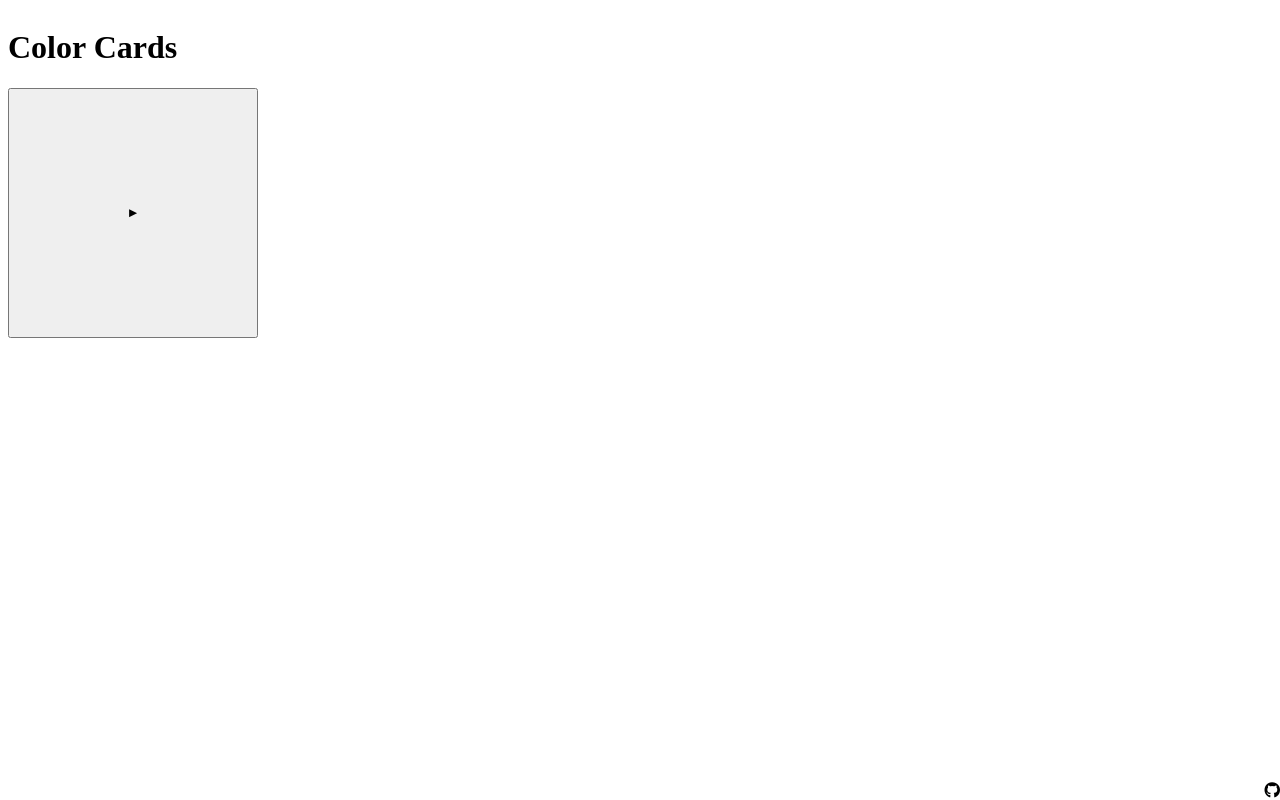
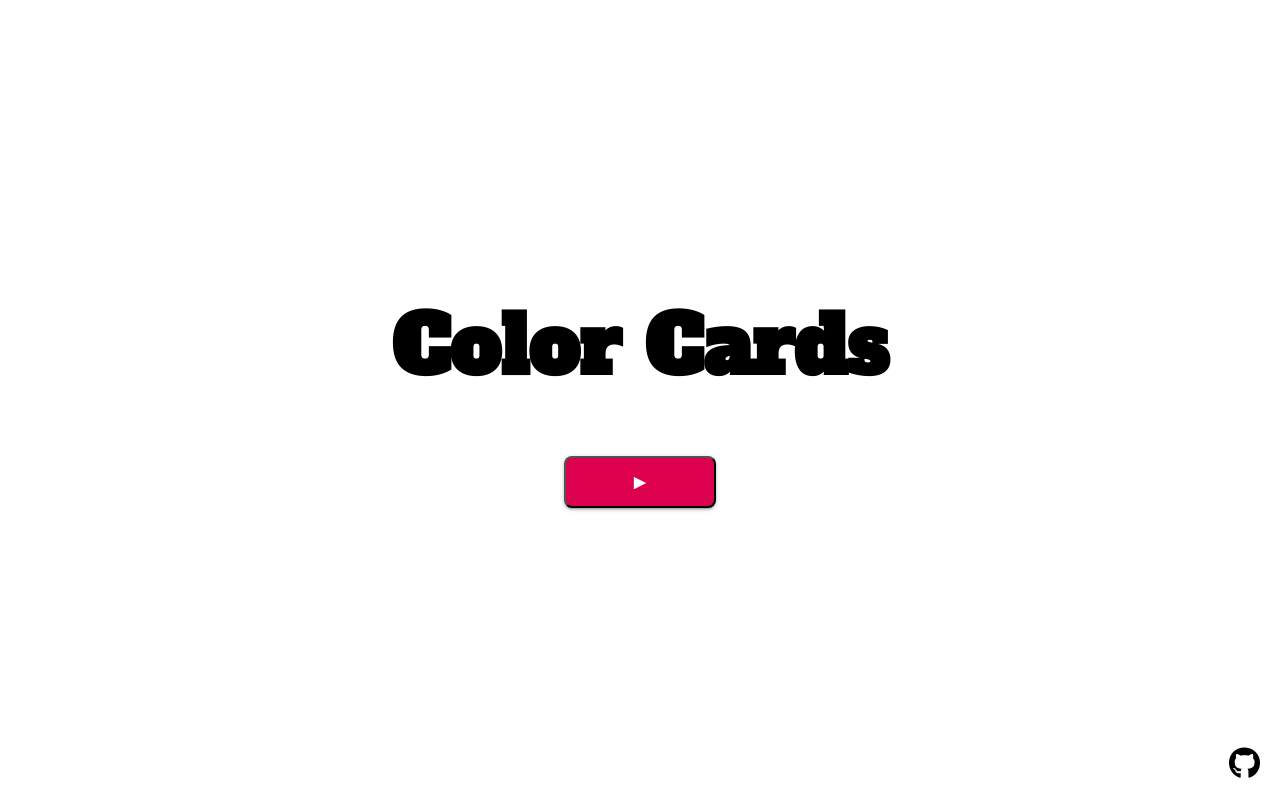
Before and after one commit to julieg18/color-card-memory-game, a plain HTML site: page index.html in a window 1280 px wide. Drawn offline with Linux system fonts and the light colour scheme.

Commit message:
Updated UI styles on the Welcome screen :art:
Co-authored-by: Julie <julieheartcrochet@gmail.com>

```diff
--- a/index.css
+++ b/index.css
@@ -1,15 +1,86 @@
+@import url('https://fonts.googleapis.com/css?family=Alfa+Slab+One&display=swap');
+
+html, body {
+    height: 100%;
+    font-family: "Alfa Slab One", "Helvetica", "Arial", sans-serif;
+}
+body {
+    margin: 0;
+    overflow: hidden;
+    background-color: #fff;
+}
+
 main {
     display: flex;
     flex-direction: column;
+    align-items: center;
+    height: 100%;
+    justify-content: center;
+    text-align: center;
+}
+
+main > .title {
+    font-size: 5rem;
+    margin-top: 0;
+
 }
 
 main > .play_button {
-    height: 250px;
-    width: 250px;
+    border-radius: 8px;
+    background: rgb(220, 0, 78);
+    color: white;
+    outline: none;
+    box-shadow: 0px 1px 5px 0px rgba(0,0,0,0.2), 0px 2px 2px 0px rgba(0,0,0,0.14), 0px 3px 1px -2px rgba(0,0,0,0.12);
+    padding: 12px 64px;
+    min-width: 64px;
+    font-size: 1.3rem;
+}
+
+main > .play_button:hover {
+    cursor: pointer;
 }
 
 footer {
     position: absolute;
     bottom: 0;
     right: 0;
+    padding: 20px;
 }
+
+footer > .icon {
+    font-size: 2rem;
+}
+
+footer > .icon:hover {
+    cursor: pointer;
+    font-size: 2rem;
+}
+
+footer > .icon:hover {
+    cursor: pointer;
+    font-size: 2rem;
+}
+
+footer > .icon:hover {
+    cursor: pointer;
+    font-size: 2rem;
+}
+
+footer > .icon:hover {
+    cursor: pointer;
+    font-size: 2rem;
+}
+
+footer > .icon:hover {
+    cursor: pointer;
+    font-size: 2rem;
+}
+
+footer > .icon:hover {
+    cursor: pointer;
+    font-size: 2rem;
+}
+
+footer > .icon:hover {
+    cursor: pointer;
+}
--- a/index.html
+++ b/index.html
@@ -12,11 +12,11 @@
 
 <body>
     <main>
-        <h1>Color Cards</h1>
+        <h1 class="title">Color Cards</h1>
         <button class="play_button">&#9658;</button>
     </main>
     <footer>
-        <i class="fab fa-github"></i>
+        <i class="fab fa-github icon"></i>
     </footer>
 </body>
 
```
